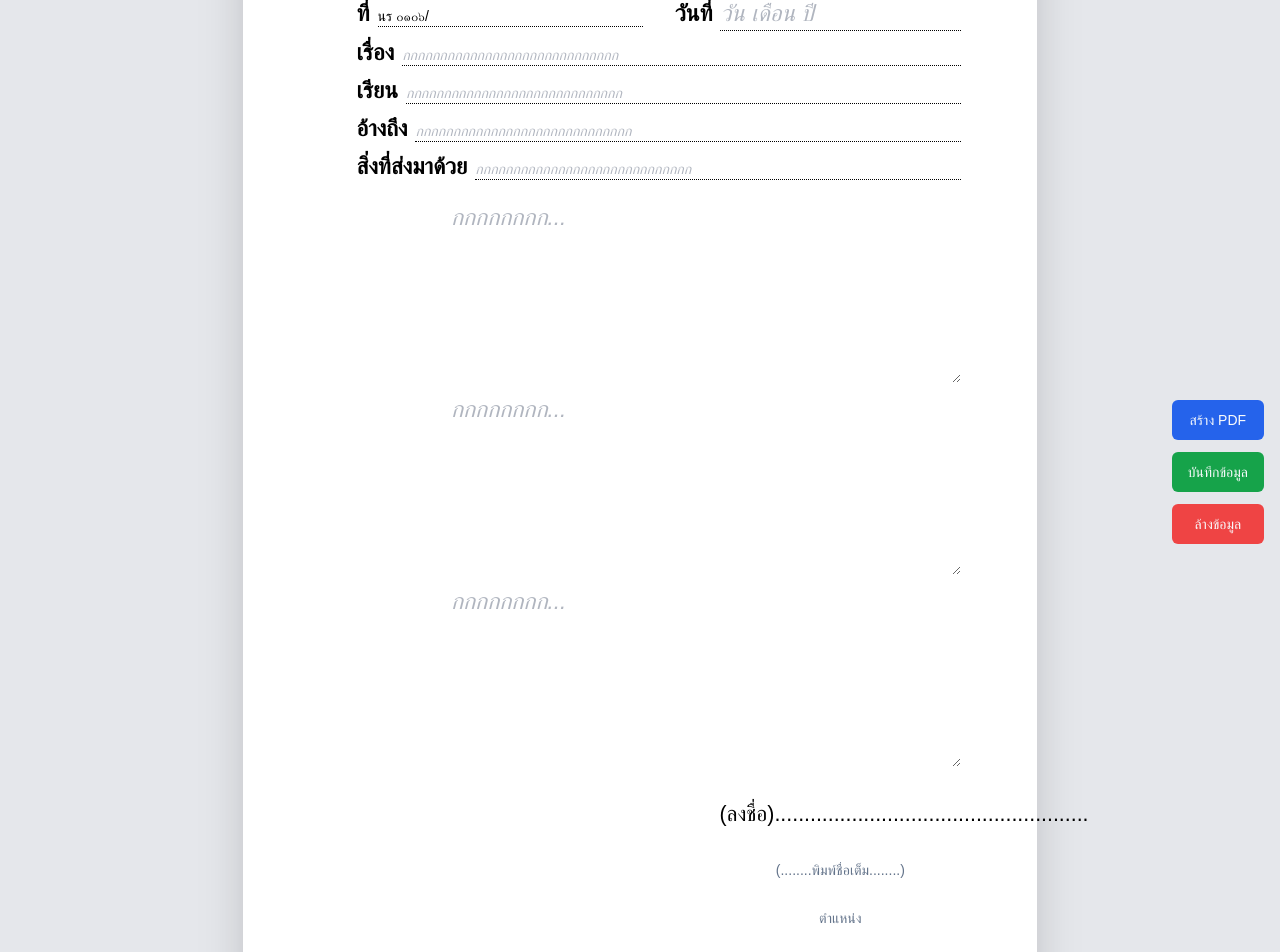
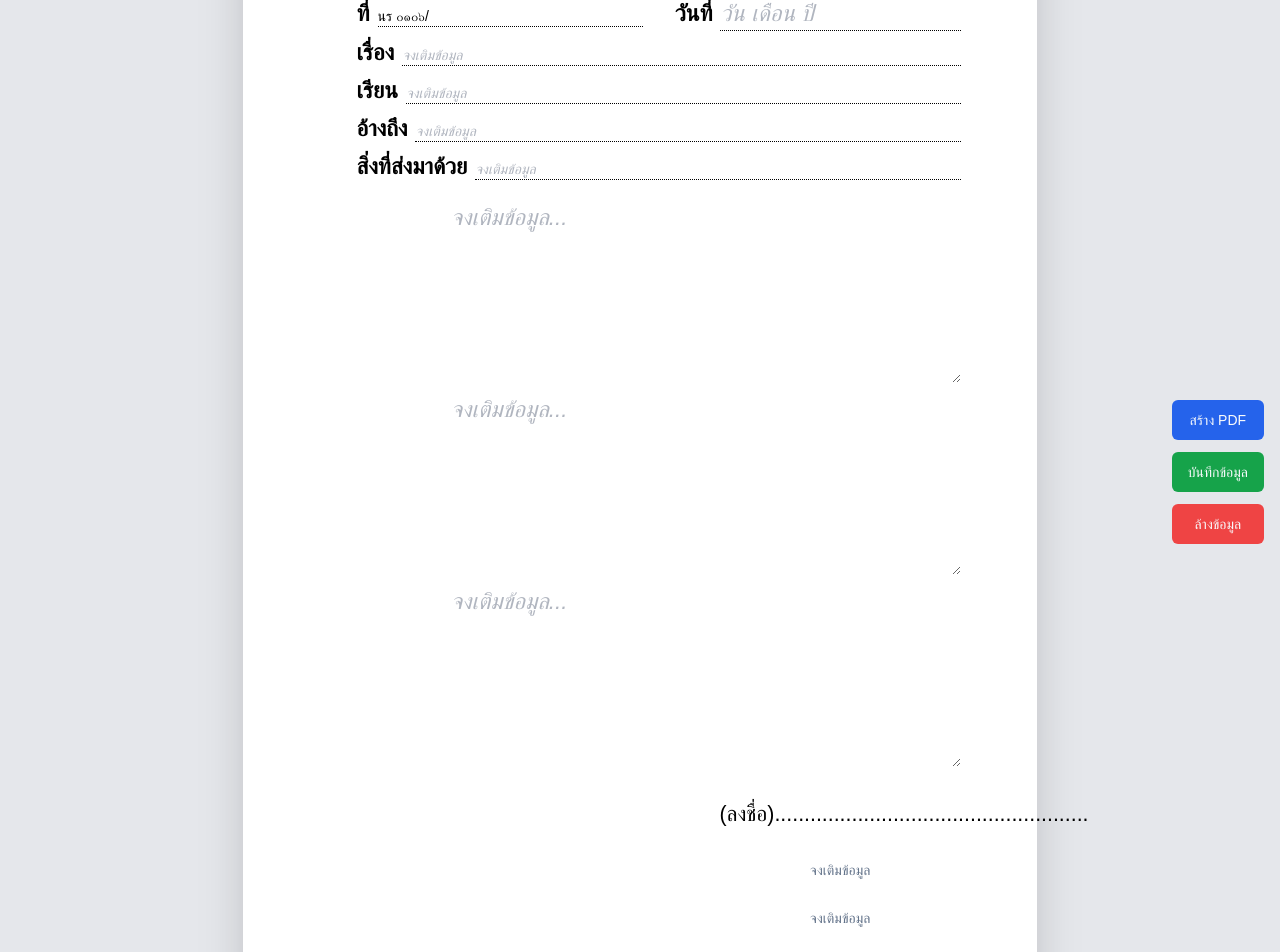
Before and after one commit to kaijiewpoo/thai-memo-craft, a React (Vite) app: page / in a window 1280 px wide. Shown: the part 240-1192 px from the top of the page. Built offline with nearby package versions, Linux system fonts and the light colour scheme; a web font is replaced by a local one.

Commit message:
Refactor: Change placeholder text
Change placeholder text to "จงเติมข้อมูล".

```diff
--- a/src/pages/Index.tsx
+++ b/src/pages/Index.tsx
@@ -110,39 +110,39 @@ const ThaiMemoForm = () => {
 
             <div className="flex items-baseline">
               <Label htmlFor="subject" className="shrink-0 text-[17pt] font-bold">เรื่อง</Label>
-              <Input id="subject" name="subject" value={formData.subject} onChange={handleInputChange} className={cn(inputStyle, placeholderStyle)} placeholder="กกกกกกกกกกกกกกกกกกกกกกกกกกกกก" />
+              <Input id="subject" name="subject" value={formData.subject} onChange={handleInputChange} className={cn(inputStyle, placeholderStyle)} placeholder="จงเติมข้อมูล" />
             </div>
 
             <div className="flex items-baseline">
               <Label htmlFor="salutation" className="shrink-0 text-[17pt] font-bold">เรียน</Label>
-              <Input id="salutation" name="salutation" value={formData.salutation} onChange={handleInputChange} className={cn(inputStyle, placeholderStyle)} placeholder="กกกกกกกกกกกกกกกกกกกกกกกกกกกกก" />
+              <Input id="salutation" name="salutation" value={formData.salutation} onChange={handleInputChange} className={cn(inputStyle, placeholderStyle)} placeholder="จงเติมข้อมูล" />
             </div>
 
             <div className="flex items-baseline">
               <Label htmlFor="referenceTo" className="shrink-0 text-[17pt] font-bold">อ้างถึง</Label>
-              <Input id="referenceTo" name="referenceTo" value={formData.referenceTo} onChange={handleInputChange} className={cn(inputStyle, placeholderStyle)} placeholder="กกกกกกกกกกกกกกกกกกกกกกกกกกกกก" />
+              <Input id="referenceTo" name="referenceTo" value={formData.referenceTo} onChange={handleInputChange} className={cn(inputStyle, placeholderStyle)} placeholder="จงเติมข้อมูล" />
             </div>
 
             <div className="flex items-baseline">
               <Label htmlFor="attachments" className="shrink-0 text-[17pt] font-bold">สิ่งที่ส่งมาด้วย</Label>
-              <Input id="attachments" name="attachments" value={formData.attachments} onChange={handleInputChange} className={cn(inputStyle, placeholderStyle)} placeholder="กกกกกกกกกกกกกกกกกกกกกกกกกกกกก" />
+              <Input id="attachments" name="attachments" value={formData.attachments} onChange={handleInputChange} className={cn(inputStyle, placeholderStyle)} placeholder="จงเติมข้อมูล" />
             </div>
           </div>
 
           <div className="mt-4 space-y-2">
-             <Textarea name="reason" value={formData.reason} onChange={handleInputChange} placeholder="กกกกกกกก..." className={cn("w-full text-[17pt] leading-relaxed border-none focus:ring-0 shadow-none bg-transparent p-0 [text-indent:2.5cm]", placeholderStyle)} rows={5} />
-            <Textarea name="objective" value={formData.objective} onChange={handleInputChange} placeholder="กกกกกกกก..." className={cn("w-full text-[17pt] leading-relaxed border-none focus:ring-0 shadow-none bg-transparent p-0 [text-indent:2.5cm]", placeholderStyle)} rows={5} />
-            <Textarea name="conclusion" value={formData.conclusion} onChange={handleInputChange} placeholder="กกกกกกกก..." className={cn("w-full text-[17pt] leading-relaxed border-none focus:ring-0 shadow-none bg-transparent p-0 [text-indent:2.5cm]", placeholderStyle)} rows={5} />
+             <Textarea name="reason" value={formData.reason} onChange={handleInputChange} placeholder="จงเติมข้อมูล..." className={cn("w-full text-[17pt] leading-relaxed border-none focus:ring-0 shadow-none bg-transparent p-0 [text-indent:2.5cm]", placeholderStyle)} rows={5} />
+            <Textarea name="objective" value={formData.objective} onChange={handleInputChange} placeholder="จงเติมข้อมูล..." className={cn("w-full text-[17pt] leading-relaxed border-none focus:ring-0 shadow-none bg-transparent p-0 [text-indent:2.5cm]", placeholderStyle)} rows={5} />
+            <Textarea name="conclusion" value={formData.conclusion} onChange={handleInputChange} placeholder="จงเติมข้อมูล..." className={cn("w-full text-[17pt] leading-relaxed border-none focus:ring-0 shadow-none bg-transparent p-0 [text-indent:2.5cm]", placeholderStyle)} rows={5} />
           </div>
 
           <div className="flex justify-end mt-8">
             <div className="w-2/5 text-center space-y-2">
                <p className="h-[2em]">(ลงชื่อ).....................................................</p>
               <div>
-                <Input name="signerName" value={formData.signerName} onChange={handleInputChange} className="text-center text-[17pt] border-none shadow-none focus:ring-0 p-0" placeholder="(........พิมพ์ชื่อเต็ม........)" />
+                <Input name="signerName" value={formData.signerName} onChange={handleInputChange} className="text-center text-[17pt] border-none shadow-none focus:ring-0 p-0" placeholder="จงเติมข้อมูล" />
               </div>
               <div>
-                 <Input name="signerPosition" value={formData.signerPosition} onChange={handleInputChange} className="text-center text-[17pt] border-none shadow-none focus:ring-0 p-0" placeholder="ตำแหน่ง" />
+                 <Input name="signerPosition" value={formData.signerPosition} onChange={handleInputChange} className="text-center text-[17pt] border-none shadow-none focus:ring-0 p-0" placeholder="จงเติมข้อมูล" />
               </div>
             </div>
           </div>
```
